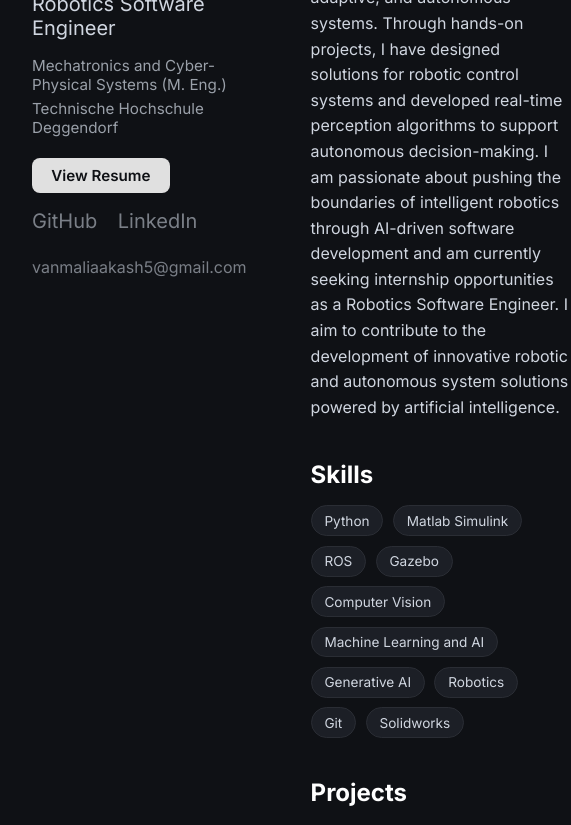
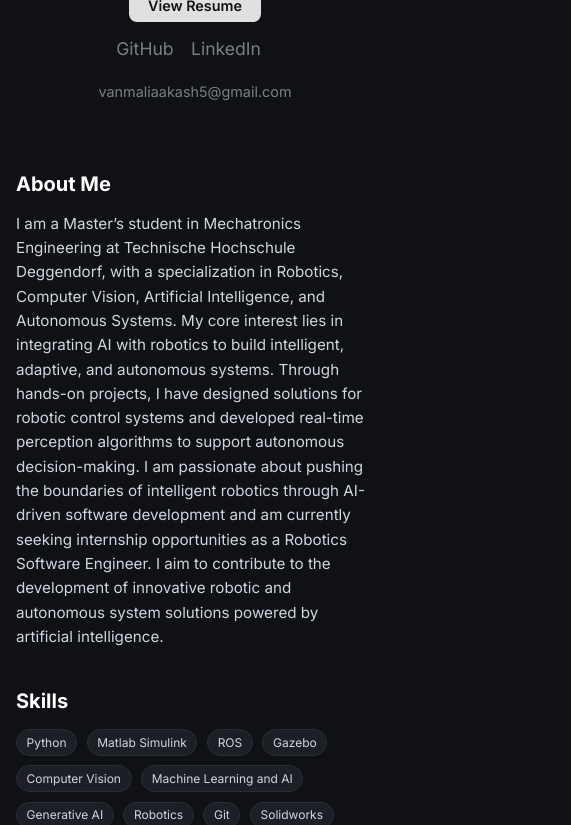
Before and after one commit to aakashvanmali45/aakash-vanmali-portfolio, a plain HTML site: page index.html in a window 390 px wide. Shown: the part 362-1187 px from the top of the page, 571 px wide, since content can reach past the window. Drawn offline with Linux system fonts and the light colour scheme.

Commit message:
added responsiveness for mobile

```diff
--- a/index.html
+++ b/index.html
@@ -214,6 +214,75 @@
 .email a:hover {
   color: var(--accent-color);
 }
+@media (max-width: 768px) {
+  body {
+    padding: 1rem;
+  }
+
+  .container {
+    display: flex;
+    flex-direction: column;
+    gap: 2rem;
+  }
+
+  .sidebar {
+    align-items: center;
+    text-align: center;
+  }
+
+  .profile-img {
+    max-width: 150px;
+  }
+
+  .sidebar h1 {
+    font-size: 2rem;
+  }
+
+  .sidebar h2 {
+    font-size: 1rem;
+  }
+
+  .sidebar .subtle,
+  .resume-button,
+  .email {
+    font-size: 0.9rem;
+  }
+
+  .socials {
+    justify-content: center;
+  }
+
+  .socials a {
+    font-size: 1.1rem;
+    margin-right: 0.8rem;
+  }
+
+  .content h2 {
+    font-size: 1.25rem;
+  }
+
+  .content p {
+    font-size: 0.95rem;
+  }
+
+  .badge {
+    font-size: 0.75rem;
+    padding: 0.3rem 0.6rem;
+  }
+
+  .project-card h3 {
+    font-size: 1rem;
+  }
+
+  .project-card p {
+    font-size: 0.85rem;
+  }
+
+  .tech-stack span {
+    font-size: 0.7rem;
+    padding: 0.2rem 0.5rem;
+  }
+}
 
 
   </style>
```
